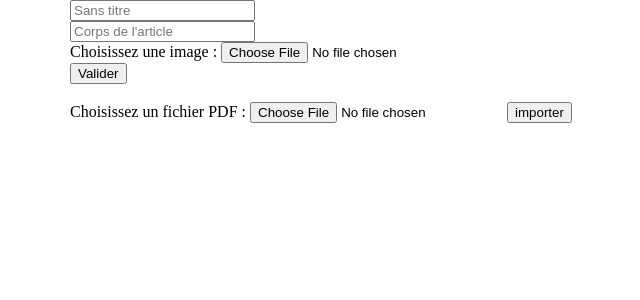
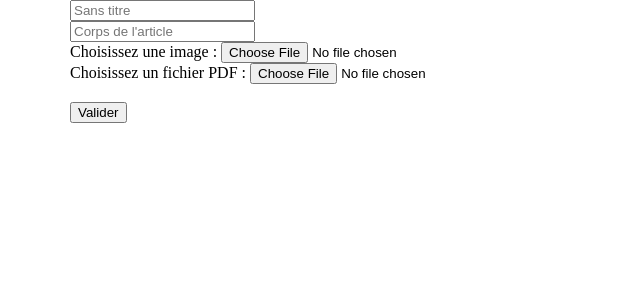
Before and after one commit to Maxine1425/projet_cyber, a PHP site: page /creer_article.php in a window 1280 px wide. Shown: the part 94-394 px from the top of the page, without its empty margins (10-650 px from the left). Run offline with PHP 8.4, Linux system fonts and the light colour scheme; the visitor is signed in with stand-in values (Sample User, id 1); data that the repository does not hold is empty.

Commit message:
Update creer_article.php
pour ne plus avoir qu'un bouton

```diff
--- a/creer_article.php
+++ b/creer_article.php
@@ -29,14 +29,14 @@
     <label for="image">Choisissez une image :</label>
     <input type="file" name="image">
     <br>
+    <form action="ajouter_pdf.php" method="POST" enctype="multipart/form-data">
+    <label for="file">Choisissez un fichier PDF :</label>
+    <input type="file" name="file" id="file" accept="application/pdf" required>
+    </form>
+    </br>
     <input type="submit" value="Valider">
     </form>
     <br>
-    <form action="ajouter_pdf.php" method="POST" enctype="multipart/form-data">
-        <label for="file">Choisissez un fichier PDF :</label>
-        <input type="file" name="file" id="file" accept="application/pdf" required>
-        <button type="submit" name="importer">importer</button>
-    </form>
 </body>
 </html>
 <?php mysqli_close($link) ?>
```
